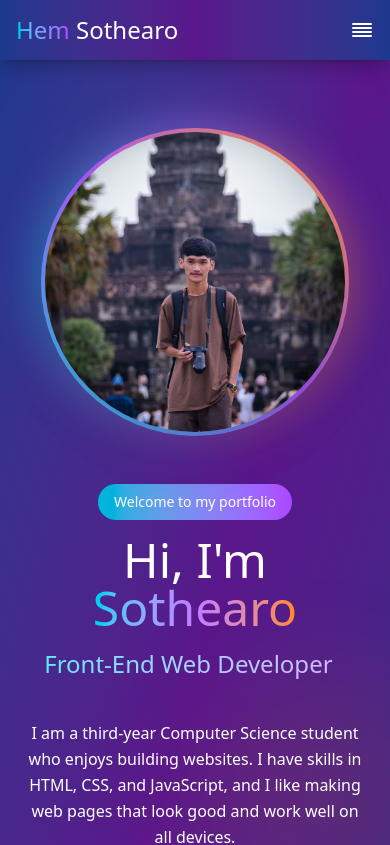
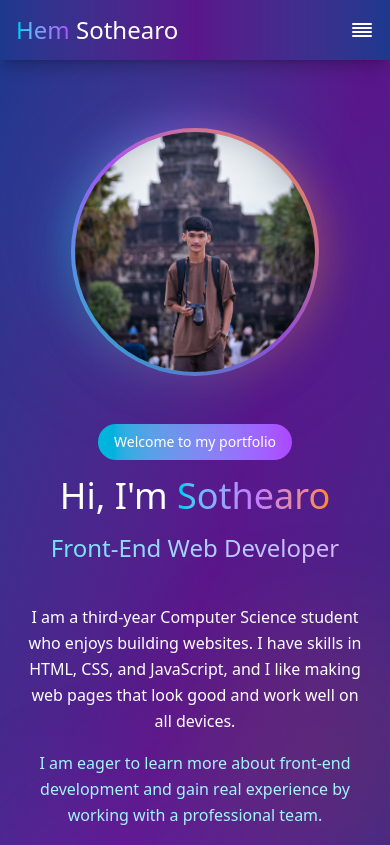
Before and after one commit to SothearoHEM/HEM-Sotheearo-Portfolio-ReactJS-with-Tailwind-CSS, a React (Vite) app: page / in a window 390 px wide. Shown: the top 845 px of the page. Built offline with nearby package versions, Linux system fonts and the light colour scheme.

Commit message:
responsive bug fixed

```diff
--- a/src/App.css
+++ b/src/App.css
@@ -1 +1,4 @@
 @import "tailwindcss";
+html{
+    scroll-behavior: smooth;
+}
--- a/src/components/About.jsx
+++ b/src/components/About.jsx
@@ -64,7 +64,7 @@ function About() {
                         <span className='text-slate-700'>Khmer</span>
                         <span className='text-purple-900'>Native</span>
                       </div>
-                      <div className='bg-slate-200 rounded-full h-2 md:w-125'>
+                      <div className='bg-slate-200 rounded-full h-2 md:w-70'>
                         <div className='bg-linear-to-r from-purple-500 to-pink-500 h-2 rounded-full' style={{ width: '100%' }}></div>
                       </div>
                     </div>
@@ -73,7 +73,7 @@ function About() {
                         <span className='text-slate-700'>English</span>
                         <span className='text-cyan-900'>Advanced</span>
                       </div>
-                      <div className='bg-slate-200 rounded-full h-2 md:w-125'>
+                      <div className='bg-slate-200 rounded-full h-2 md:w-70'>
                         <div className='bg-linear-to-r from-cyan-500 to-blue-500 h-2 rounded-full' style={{ width: '80%' }}></div>
                       </div>
                     </div>
--- a/src/components/Home.jsx
+++ b/src/components/Home.jsx
@@ -6,8 +6,9 @@ import MyCv from '../assets/Hem Sothearo-CV.pdf';
 function Home() {
   const [displayedText, setDisplayedText] = useState('');
   const fullText = 'Front-End Web Developer';
+  const blinkcursor = '|';
 
-  useEffect(() => {
+   useEffect(() => {
     let index = 0;
     const timer = setInterval(() => {
       if (index <= fullText.length) {
@@ -18,6 +19,13 @@ function Home() {
       }
     }, 100);
     return () => clearInterval(timer);
+  }, []);
+  const blink = useState(true);
+  useEffect(() => {
+    const blinkTimer = setInterval(() => {
+      blink[1]((prev) => !prev);
+    }, 500);
+    return () => clearInterval(blinkTimer);
   }, []);
   return (
     <section id="home" className='bg-linear-to-br from-blue-900 via-purple-900 to-indigo-900 text-white pt-32 pb-24 px-6 min-h-screen flex items-center relative overflow-hidden'>
@@ -35,7 +43,7 @@ function Home() {
               <img
               src={profileImg}
               alt="Hem Sothearo"
-              className='relative w-75 h-75 md:w-90 md:h-90 rounded-full object-cover border-gradient shadow-2xl'
+              className='relative w-60 h-60 md:w-90 md:h-90 rounded-full object-cover border-gradient shadow-2xl'
             />
             </div>
           </div>
@@ -47,12 +55,12 @@ function Home() {
               </span>
             </div>
 
-            <h1 className='text-5xl md:text-7xl mb-4'>
+            <h1 className='text-4xl md:text-7xl mb-4'>
               Hi, I&apos;m <span className='text-transparent bg-clip-text bg-linear-to-r from-cyan-400 via-purple-400 to-orange-400'>Sothearo</span>
             </h1>
 
             <h2 className='text-2xl md:text-4xl text-transparent bg-clip-text bg-linear-to-r from-cyan-300 to-purple-300 mb-6 h-12'>
-              {displayedText}<span className='animate-pulse'>|</span>
+              {displayedText}<span>{blink[0] ? blinkcursor : ''}</span>
             </h2>
 
             <p className='text-md md:text-xl max-w-2xl leading-relaxed mb-4'>
```
